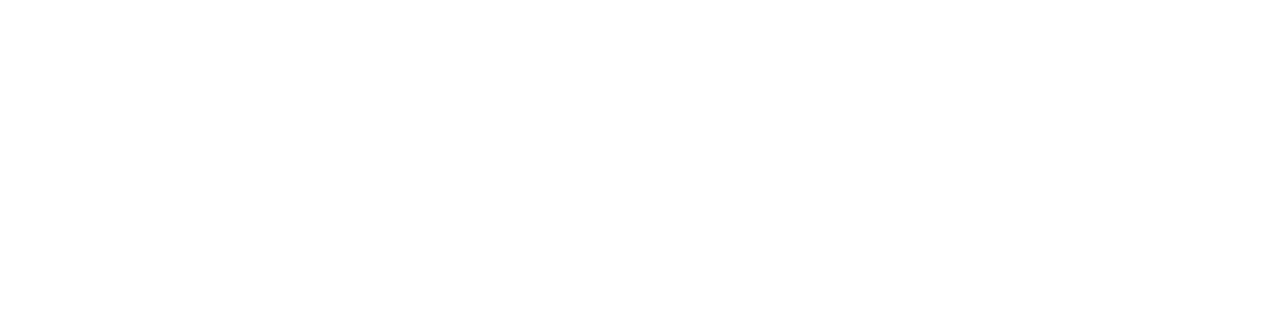
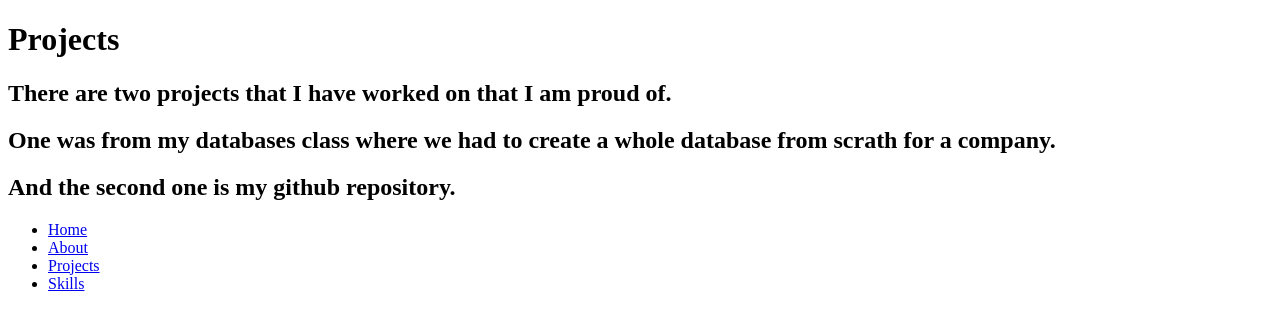
Before and after one commit to JHPham687/JHPham687.github.io, a plain HTML site: page project.html in a window 1280 px wide. Drawn offline with Linux system fonts and the light colour scheme.

Commit message:
completed

```diff
--- a/project.html
+++ b/project.html
@@ -3,9 +3,47 @@
 <html lang="en" xmlns="http://www.w3.org/1999/xhtml">
 <head>
     <meta charset="utf-8" />
-    <title></title>
+    <title>Projects</title>
 </head>
 <body>
+    <h1>Projects</h1>
+    <h2>There are two projects that I have worked on that I am proud of.</h2>
+    <h2>One was from my databases class where we had to create a whole database from scrath for a company.</h2>
+    <h2>And the second one is my github repository.</h2>
+</body>
+<header>
+    <div class="menu-btn">
+        <div class="btn-line"></div>
+        <div class="btn-line"></div>
+        <div class="btn-line"></div>
+    </div>
 
-</body>
+    <nav class="menu">
+        <div class="menu-branding">
+            <div class="portrait"></div>
+        </div>
+        <ul class="menu-nav">
+            <li class="nav-item current">
+                <a href="index.html" class="nav-link">
+                    Home
+                </a>
+            </li>
+            <li class="nav-item">
+                <a href="about.html" class="nav-link">
+                    About
+                </a>
+            </li>
+            <li class="nav-item">
+                <a href="project.html" class="nav-link">
+                    Projects
+                </a>
+            </li>
+            <li class="nav-item">
+                <a href="skills.html" class="nav-link">
+                    Skills
+                </a>
+            </li>
+        </ul>
+    </nav>
+</header>
 </html>
```
Also changed, not shown: skills.html (+38 -2 lines).
